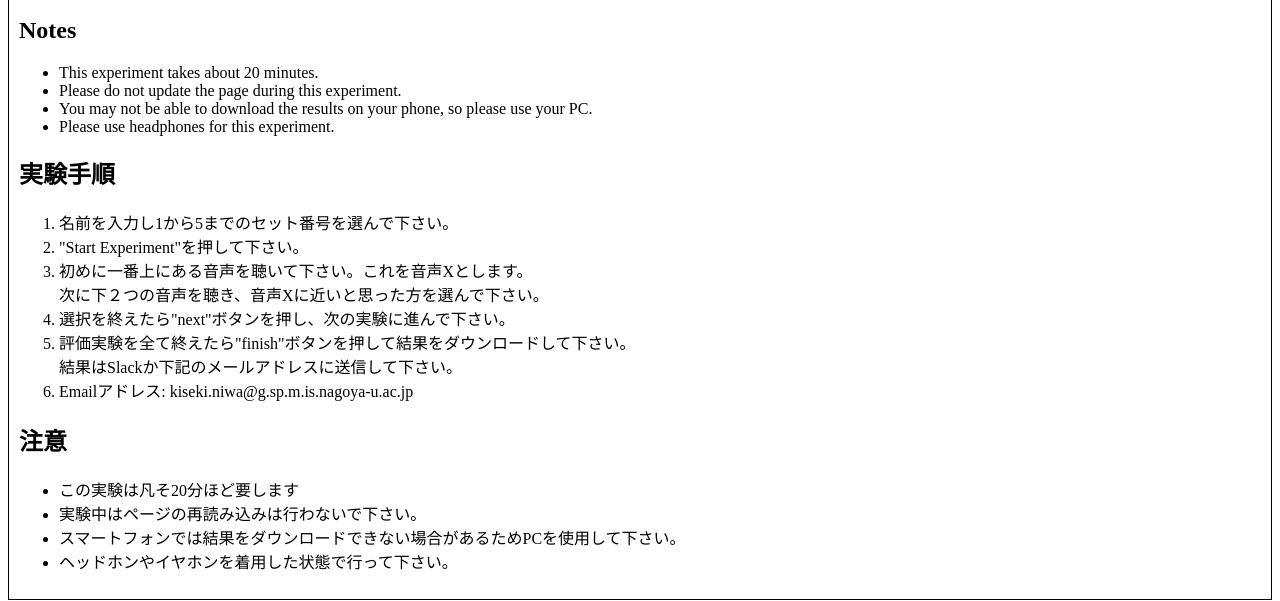
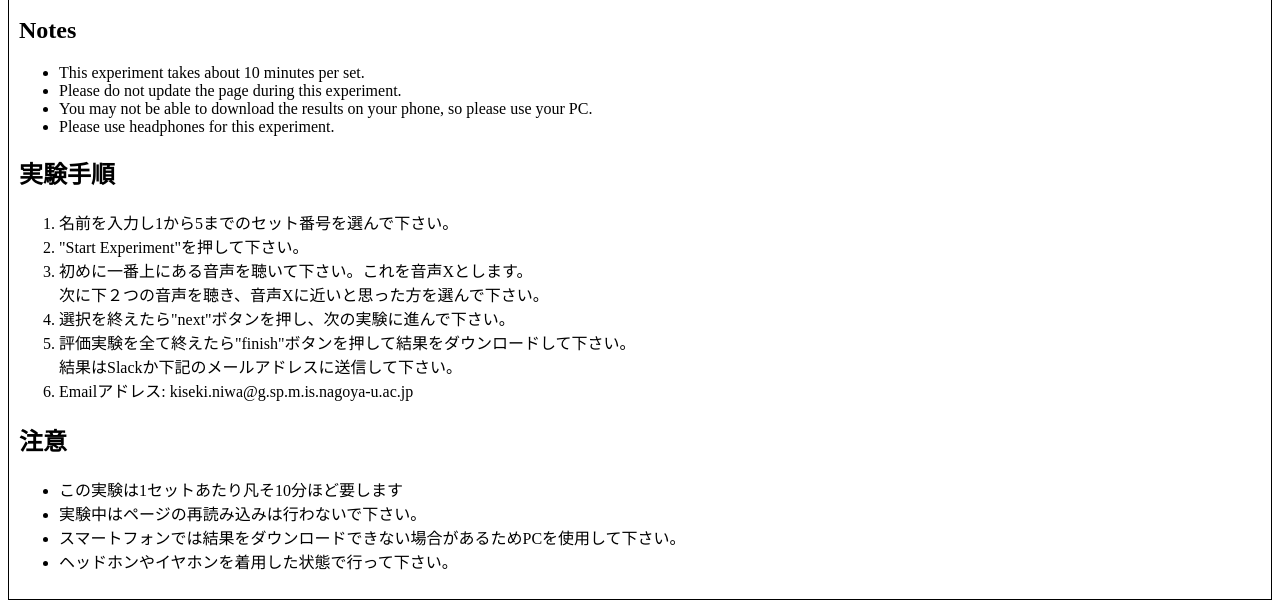
Before and after one commit to mrcl0224/ABXTest, a plain HTML site: page index.html in a window 1280 px wide. Shown: the part 367-968 px from the top of the page. Drawn offline with Linux system fonts and the light colour scheme.

Commit message:
edit html

```diff
--- a/index.html
+++ b/index.html
@@ -32,7 +32,7 @@
 
                 <h2>Notes</h2>
                 <ul>
-                    <li>This experiment takes about 20 minutes.</li>
+                    <li>This experiment takes about 10 minutes per set.</li>
                     <li>Please do not update the page during this experiment.</li>
                     <li>You may not be able to download the results on your phone, so please use your PC.</li>
                     <li>Please use headphones for this experiment.</li>
@@ -52,7 +52,7 @@
 
                 <h2>注意</h2>
                 <ul>
-                    <li>この実験は凡そ20分ほど要します</li>
+                    <li>この実験は1セットあたり凡そ10分ほど要します</li>
                     <li>実験中はページの再読み込みは行わないで下さい。</li>
                     <li>スマートフォンでは結果をダウンロードできない場合があるためPCを使用して下さい。</li>
                     <li>ヘッドホンやイヤホンを着用した状態で行って下さい。</li>
```
